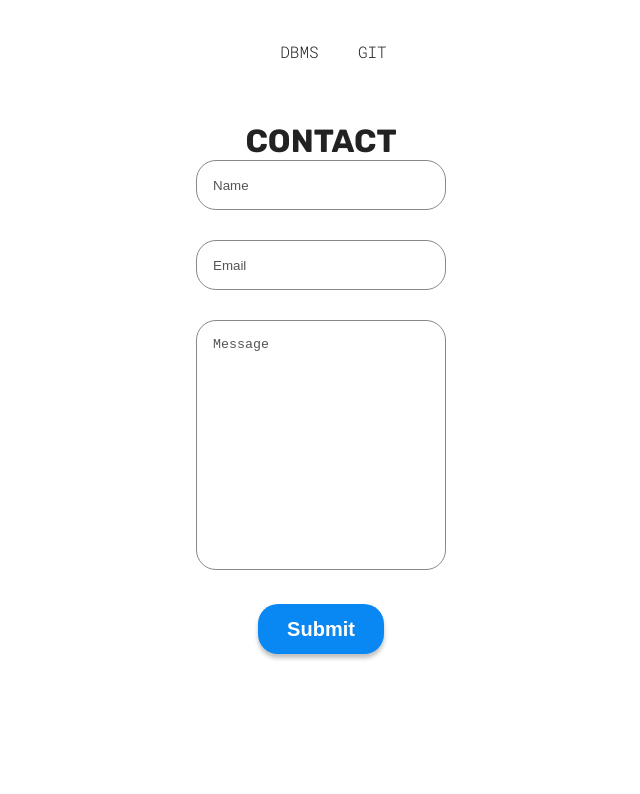
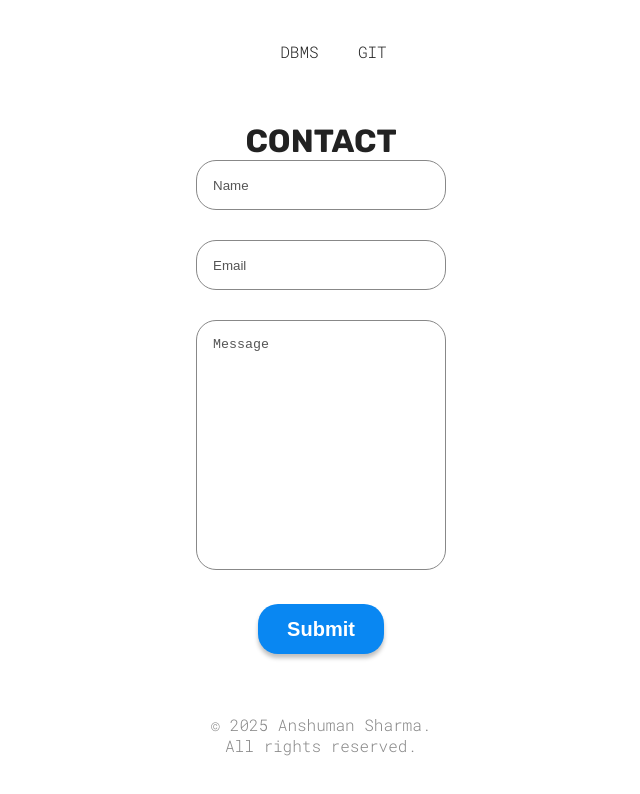
Before and after one commit to Luffy-456/Portfolio, a React (Vite) app: page / in a window 1280 px wide. Shown: the part 1974-2768 px from the top of the page, without its empty margins (319-959 px from the left). Before the commit the page ends 2688 px from the top, so only its background shows below. Built offline with nearby package versions, Linux system fonts and the light colour scheme.

Commit message:
Added Footer

```diff
--- a/src/App.jsx
+++ b/src/App.jsx
@@ -3,6 +3,7 @@ import Contact from './sections/Contact/Contact';
 import Hero from './sections/Hero/Hero';
 import Projects from './sections/Projects/Projects';
 import Skills from './sections/Skills/Skills';
+import Footer from './sections/Footer/Footer'
 function App() {
 
   return (
@@ -11,6 +12,7 @@ function App() {
       <Projects />
       <Skills />
       <Contact />
+      <Footer />
     </>
   );
 }
```
